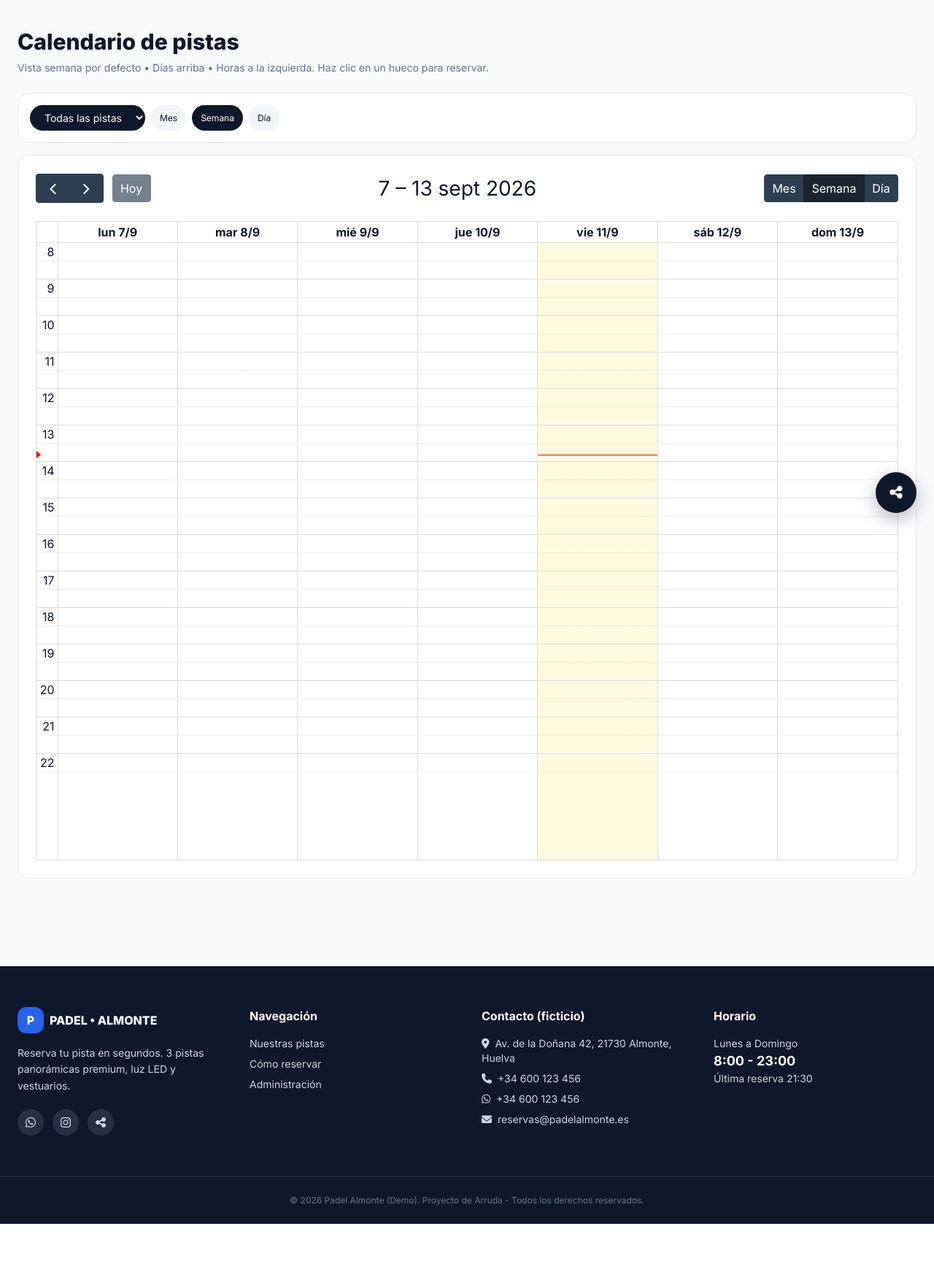
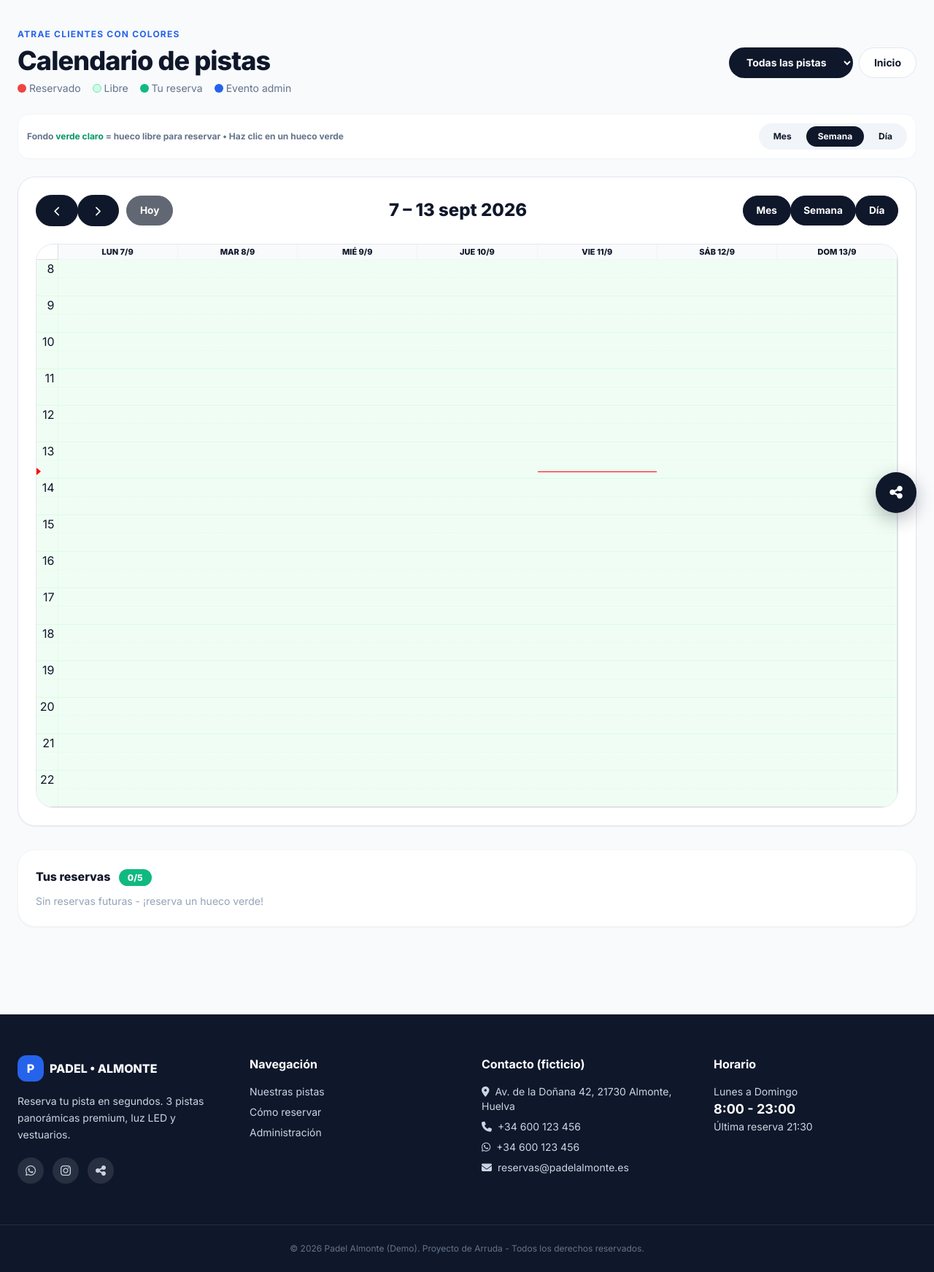
Before and after one commit to arrudavanderley/padel_reservas, a Django app: page /calendario/ in a window 1280 px wide. Shown: the part 73-1816 px from the top of the page at 73% size. Before the commit the page ends 1750 px from the top, so only its background shows below. Run offline with Django 5.2, Linux system fonts and the light colour scheme; a user stored in the database is signed in; data comes from the database, SQL or seed files in the repository; tables that the repository leaves empty hold one stand-in row (values such as "Sample post"); data that the repository does not hold is empty; some libraries are stand-ins or nearby versions.

Commit message:
Update calendario.html

```diff
--- a/reservas_app/templates/reservas/calendario.html
+++ b/reservas_app/templates/reservas/calendario.html
@@ -6,41 +6,79 @@
 <script src="https://cdn.jsdelivr.net/npm/fullcalendar@5.11.5/locales/es.js"></script>
 
 <div class="max-w-7xl mx-auto px-6 py-10">
-  <h1 class="text-3xl font-extrabold mb-2">Calendario de pistas</h1>
-  <p class="text-sm text-slate-500 mb-6">Vista semana por defecto • Días arriba • Horas a la izquierda. Haz clic en un hueco para reservar.</p>
-
-  <div class="bg-white rounded-2xl border p-4 mb-4 flex gap-2">
-    <select id="filtro-pista" class="bg-slate-900 text-white px-4 py-2 rounded-full text-sm">
+  <div class="flex flex-col md:flex-row justify-between items-start md:items-center gap-4 mb-6">
+    <div>
+      <p class="text-blue-600 font-bold tracking-widest text-xs uppercase mb-2">Atrae clientes con colores</p>
+      <h1 class="text-4xl font-extrabold tracking-tight">Calendario de pistas</h1>
+      <p class="text-sm text-slate-500 mt-2">
+        <span class="inline-flex items-center gap-1"><span class="w-3 h-3 bg-red-500 rounded-full inline-block"></span> Reservado</span>
+        <span class="inline-flex items-center gap-1 ml-3"><span class="w-3 h-3 bg-emerald-100 border border-emerald-300 rounded-full inline-block"></span> Libre</span>
+        <span class="inline-flex items-center gap-1 ml-3"><span class="w-3 h-3 bg-emerald-500 rounded-full inline-block"></span> Tu reserva</span>
+        <span class="inline-flex items-center gap-1 ml-3"><span class="w-3 h-3 bg-blue-600 rounded-full inline-block"></span> Evento admin</span>
+      </p>
+    </div>
+    <div class="flex gap-2">
+      <select id="filtro-pista" class="bg-slate-900 text-white px-5 py-2.5 rounded-full text-sm font-bold">
         <option value="">Todas las pistas</option>
         {% for pista in pistas %}<option value="{{ pista.id }}">{{ pista.nombre }}</option>{% endfor %}
       </select>
-    <button onclick="calendar.changeView('dayGridMonth')" class="bg-slate-100 px-3 py-2 rounded-full text-xs">Mes</button>
-    <button onclick="calendar.changeView('timeGridWeek')" class="bg-slate-900 text-white px-3 py-2 rounded-full text-xs">Semana</button>
-    <button onclick="calendar.changeView('timeGridDay')" class="bg-slate-100 px-3 py-2 rounded-full text-xs">Día</button>
-  </div>
-
-  <div class="bg-white rounded-2xl border p-6">
-    <div id="calendar"></div>
+      <a href="/" class="bg-white border border-slate-200 px-5 py-2.5 rounded-full text-sm font-bold">Inicio</a>
     </div>
   </div>
 
+  <div class="bg-white rounded-2xl border border-slate-100 p-3 flex justify-between items-center mb-6">
+    <div class="text-xs font-bold text-slate-500">Fondo <span class="text-emerald-600">verde claro</span> = hueco libre para reservar • Haz clic en un hueco verde</div>
+    <div class="flex items-center gap-1 bg-slate-100 rounded-full p-1">
+      <button onclick="calendar.changeView('dayGridMonth')" class="px-4 py-1.5 rounded-full text-xs font-bold hover:bg-white">Mes</button>
+      <button onclick="calendar.changeView('timeGridWeek')" class="px-4 py-1.5 rounded-full text-xs font-bold bg-slate-900 text-white">Semana</button>
+      <button onclick="calendar.changeView('timeGridDay')" class="px-4 py-1.5 rounded-full text-xs font-bold hover:bg-white">Día</button>
+    </div>
+  </div>
+
+  <div class="bg-white rounded-[24px] border border-slate-200 shadow-sm p-4 md:p-6">
+    <div id="calendar"></div>
+  </div>
+
+  {% if user.is_authenticated %}
+  <div class="mt-8 bg-white rounded-[24px] border border-slate-100 p-6 shadow-sm">
+    <h3 class="font-extrabold mb-3">Tus reservas <span id="contador" class="ml-2 text-xs bg-emerald-500 text-white px-3 py-1 rounded-full">0/5</span></h3>
+    <div id="mis-reservas" class="grid md:grid-cols-3 gap-3 text-sm">Cargando...</div>
+  </div>
+  {% endif %}
+</div>
+
 <div id="modal" class="fixed inset-0 z-50 hidden">
-  <div class="absolute inset-0 bg-black/50" onclick="document.getElementById('modal').classList.add('hidden')"></div>
-  <div class="relative max-w-sm mx-auto mt-20 bg-white rounded-2xl p-6">
-    <h3 class="font-bold mb-4">Nueva reserva</h3>
-    <form id="form-reserva" method="post">
+  <div class="absolute inset-0 bg-slate-900/60 backdrop-blur-sm" onclick="document.getElementById('modal').classList.add('hidden')"></div>
+  <div class="relative max-w-sm mx-auto mt-20 bg-white rounded-[24px] p-6 shadow-xl border">
+    <h3 class="font-extrabold text-lg mb-1">Reservar hueco libre</h3>
+    <p class="text-xs text-emerald-600 font-bold mb-4">🟢 Hueco verde = disponible</p>
+    <form id="form-reserva">
       {% csrf_token %}
-      <select name="pista" class="w-full border rounded-xl px-3 py-2 mb-3">
+      <select name="pista" class="w-full border border-slate-200 rounded-xl px-4 py-3 mb-3 text-sm">
         {% for pista in pistas %}<option value="{{ pista.id }}">{{ pista.nombre }}</option>{% endfor %}
       </select>
-      <input type="date" name="fecha" id="fecha" class="w-full border rounded-xl px-3 py-2 mb-3" required>
-      <input type="time" name="hora_inicio" id="inicio" class="w-full border rounded-xl px-3 py-2 mb-3" required>
-      <input type="time" name="hora_fin" id="fin" class="w-full border rounded-xl px-3 py-2 mb-3" required>
-      <div id="error" class="hidden text-red-600 text-sm mb-3"></div>
-      <button class="w-full bg-slate-900 text-white py-3 rounded-full font-bold">Reservar</button>
+      <input type="date" name="fecha" id="fecha" class="w-full border border-slate-200 rounded-xl px-4 py-3 mb-3 text-sm" required>
+      <div class="grid grid-cols-2 gap-3 mb-3">
+        <input type="time" name="hora_inicio" id="inicio" class="w-full border border-slate-200 rounded-xl px-4 py-3 text-sm" required>
+        <input type="time" name="hora_fin" id="fin" class="w-full border border-slate-200 rounded-xl px-4 py-3 text-sm" required>
+      </div>
+      <div id="error" class="hidden bg-red-50 border border-red-200 text-red-700 rounded-xl p-3 text-sm mb-3"></div>
+      <button class="w-full bg-emerald-600 text-white py-3.5 rounded-full font-bold hover:bg-emerald-700">Confirmar reserva 🟢</button>
     </form>
   </div>
 </div>
+
+<style>
+.fc .fc-toolbar-title{font-weight:800; font-size:1.5rem;}
+.fc .fc-button{border-radius:999px !important; font-weight:700 !important; font-size:0.85rem !important; padding:0.6rem 1.1rem !important;}
+.fc .fc-button-primary{background:#0f172a !important; border-color:#0f172a !important;}
+.fc .fc-event{border-radius:14px !important; border:none !important; padding:6px 10px !important; font-weight:700 !important; box-shadow:0 4px 12px rgba(0,0,0,0.15) !important; border:2px solid rgba(255,255,255,0.4) !important;}
+.fc .fc-col-header-cell{background:#f8fafc; font-weight:800; font-size:11px; text-transform:uppercase; border-color:#f1f5f9 !important;}
+.fc .fc-timegrid-slot{background:#f0fdf4 !important; border-color:#dcfce7 !important;}
+.fc .fc-timegrid-slot:hover{background:#bbf7d0 !important; cursor:pointer;}
+.fc .fc-daygrid-day{border-color:#f1f5f9 !important;}
+.fc .fc-scrollgrid{border-radius:24px !important; overflow:hidden; border:1px solid #e2e8f0 !important;}
+</style>
 
 <script>
 let calendar; let filtro="";
@@ -54,15 +92,39 @@ document.addEventListener('DOMContentLoaded', function(){
     slotMaxTime:'23:00:00',
     allDaySlot:false,
     nowIndicator:true,
+    height:'auto',
     events:function(info, success){
-      const params=new URLSearchParams({start:info.startStr.slice(0,10), end:info.endStr.slice(0,10)});
-      if(filtro) params.append('pista', filtro);
-      fetch('/eventos/?'+params.toString()).then(r=>r.json()).then(d=>success(d));
+      const p=new URLSearchParams({start:info.startStr.slice(0,10), end:info.endStr.slice(0,10)});
+      if(filtro) p.append('pista', filtro);
+      fetch('/eventos/?'+p.toString()).then(r=>r.json()).then(d=>success(d));
     },
     dateClick:function(info){
       document.getElementById('modal').classList.remove('hidden');
       document.getElementById('fecha').value=info.dateStr.slice(0,10);
       document.getElementById('inicio').value=info.dateStr.slice(11,16);
+      const fin=new Date(info.date); fin.setMinutes(fin.getMinutes()+90);
+      document.getElementById('fin').value=String(fin.getHours()).padStart(2,'0')+':'+String(fin.getMinutes()).padStart(2,'0');
+    },
+    eventClick:function(info){
+      if(info.event.extendedProps.tipo==='bloqueo'){ alert('🔵 Evento admin: '+info.event.title); return; }
+      if(info.event.extendedProps.propia){
+        if(confirm('¿Cancelar tu reserva 🟢 '+info.event.title+'?')){
+          fetch(`/reservas/${info.event.id.split('-')[1]}/cancelar/`, {method:'POST', headers:{'X-CSRFToken':document.querySelector('[name=csrfmiddlewaretoken]').value}})
+          .then(r=>r.json()).then(d=>{ if(d.success) location.reload(); else alert(d.error); });
+        }
+      } else {
+        alert('🔴 Reservado: '+info.event.title+'\nEste hueco ya está ocupado');
+      }
+    },
+    eventDidMount:function(info){
+      if(info.event.extendedProps.tipo==='bloqueo'){
+        info.el.style.background='#2563eb'; // AZUL
+      } else if(info.event.extendedProps.propia){
+        info.el.style.background='#10b981'; // VERDE
+      } else {
+        info.el.style.background='#ef4444'; // ROJO
+      }
+      info.el.style.borderRadius='14px';
     }
   });
   calendar.render();
@@ -73,13 +135,22 @@ document.addEventListener('DOMContentLoaded', function(){
     const fd=new FormData(e.target);
     fetch('/reservas/crear/', {method:'POST', body:fd, headers:{'X-CSRFToken':document.querySelector('[name=csrfmiddlewaretoken]').value}})
     .then(async r=>{ const d=await r.json(); if(!r.ok) throw d; return d; })
-    .then(()=>{ alert('¡Reservada!'); location.reload(); })
+    .then(()=>{ alert('¡Reservada! 🟢'); location.reload(); })
     .catch(err=>{
-      const div=document.getElementById('error');
-      div.classList.remove('hidden');
-      div.innerText=err.error||'Error';
+      const div=document.getElementById('error'); div.classList.remove('hidden');
+      div.innerText=err.error?.includes('5 reservas') ? 'Límite 5 reservas alcanzado' : (err.error||'Error');
     });
   });
+
+  const cont=document.getElementById('mis-reservas');
+  if(cont){
+    fetch('/eventos/?start='+new Date().toISOString().slice(0,10)+'&end=2099-12-31').then(r=>r.json()).then(ev=>{
+      const mias=ev.filter(x=>x.extendedProps.propia);
+      const c=document.getElementById('contador'); if(c) c.innerText=mias.length+'/5';
+      if(!mias.length){ cont.innerHTML='<p class="text-slate-400 text-sm">Sin reservas futuras - ¡reserva un hueco verde!</p>'; return; }
+      cont.innerHTML=mias.slice(0,6).map(e=>`<div class="bg-emerald-50 border border-emerald-200 rounded-[16px] p-4"><p class="font-bold text-sm text-emerald-900">🟢 ${e.title}</p><p class="text-xs text-emerald-700">${new Date(e.start).toLocaleString('es-ES')}</p></div>`).join('');
+    });
+  }
 });
 </script>
 {% endblock %}
```
Lines whose indentation alone changed are shown as unchanged.
